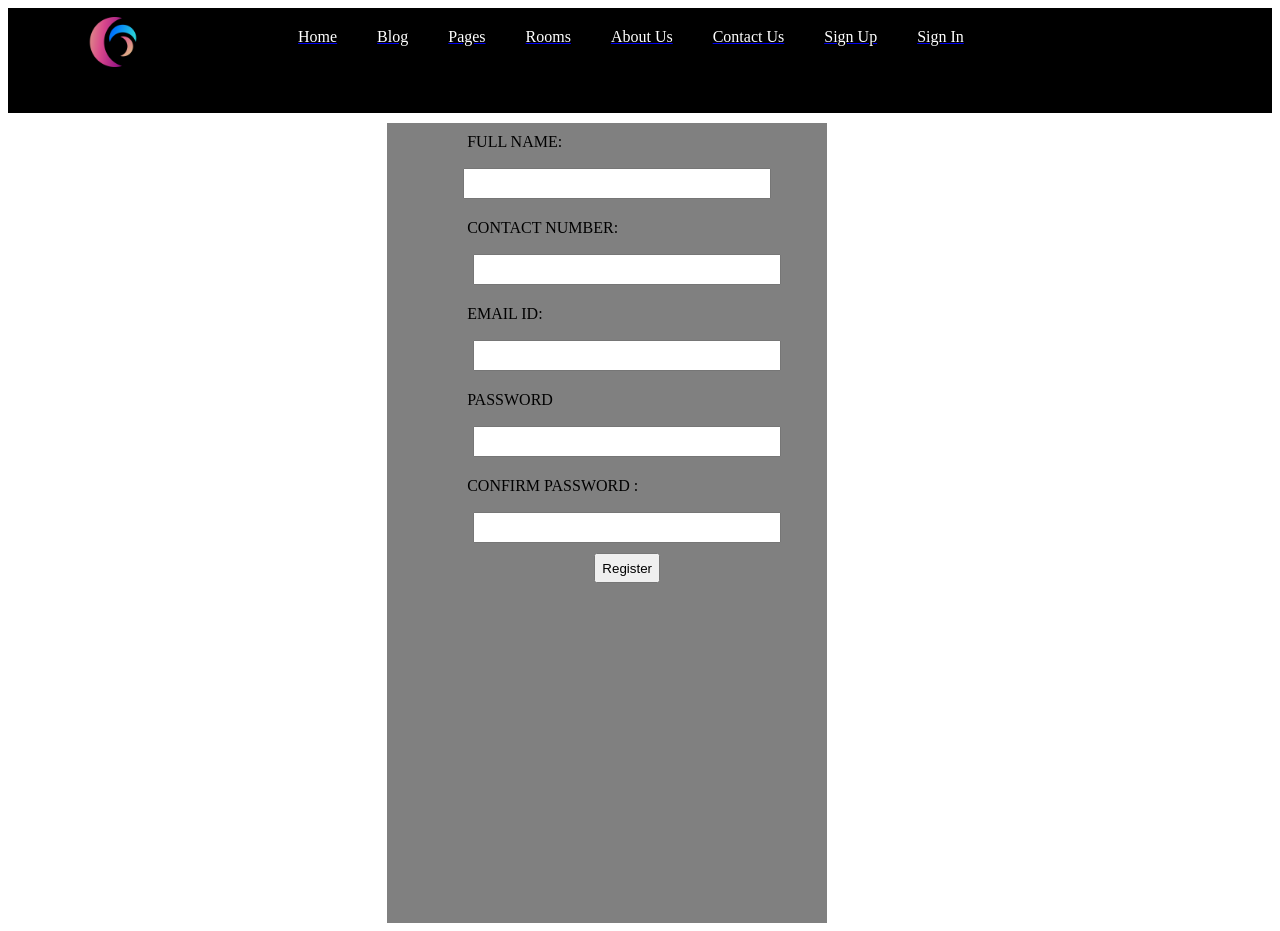
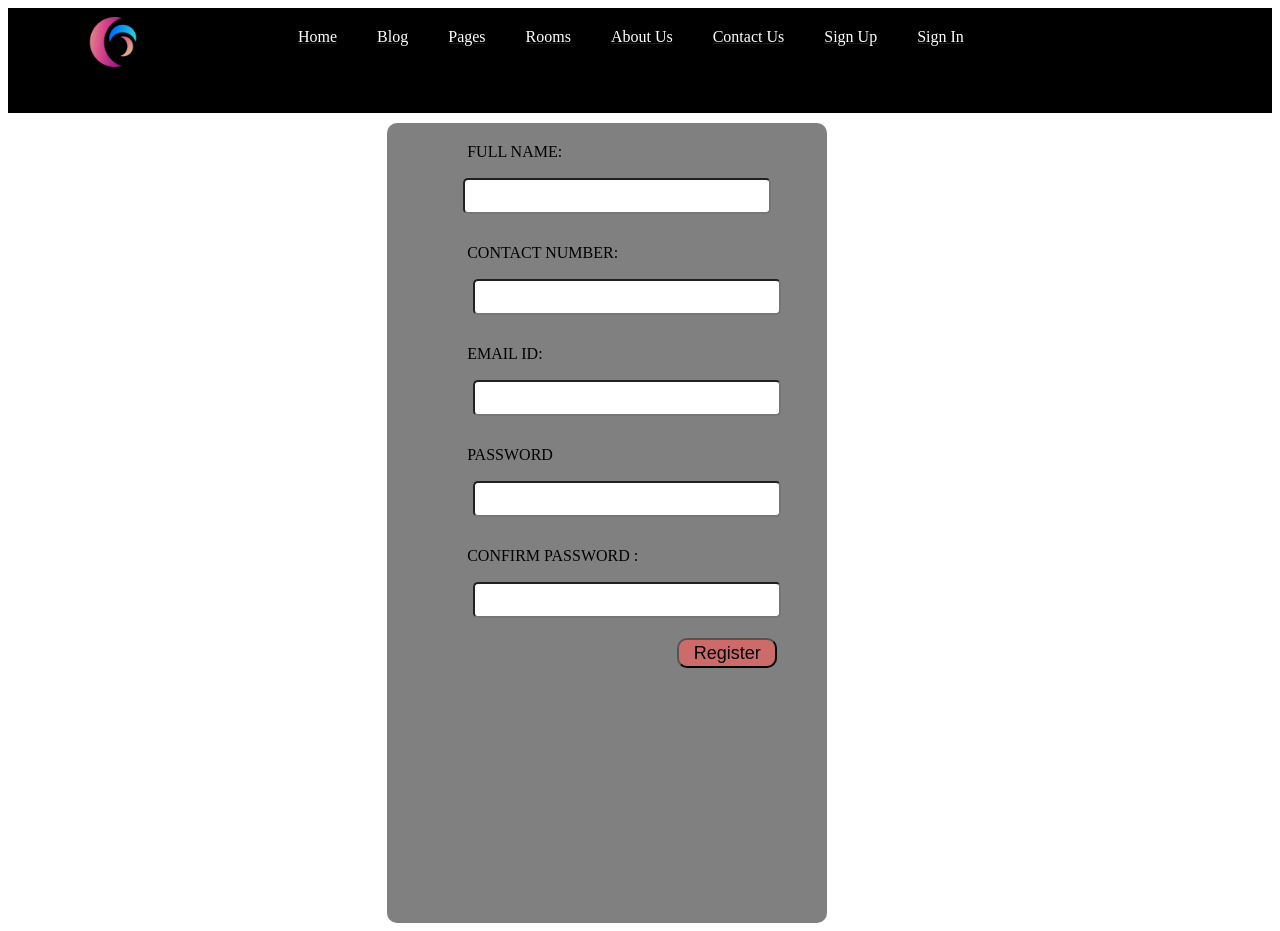
Before and after one commit to sachin-bhadoriya/Hotel_Website, a React (Vite) app: page /SignUp in a window 1280 px wide. Built offline with nearby package versions, Linux system fonts and the light colour scheme.

Commit message:
Sign up file

```diff
--- a/src/App.jsx
+++ b/src/App.jsx
@@ -17,7 +17,18 @@ import SignIn from './Components/JSXFile/SignIn';
 
 function App() {
   const [count, setCount] = useState(0)
-
+  const [signUpData,setsignUpData] = useState({
+    username:"",
+    email:"",
+    contactnumber:""
+  });
+const getDataFromSignUp =(data)=>{
+  console.log("it is getDataFromSignUp");
+  setsignUpData(data);
+  console.log(signUpData.email);
+  console.log(signUpData.username);
+  console.log(signUpData.contactnumber);
+}
   return (
     <>
 
@@ -25,7 +36,7 @@ function App() {
         <div>
 
         <div className={Styles.AppContainer}>
-        <Header/>
+        <Header onSignUp={signUpData}/>
         </div>
             <Routes>
                       <Route path="/Logo" element={<LogoImage/>}/>
@@ -35,12 +46,13 @@ function App() {
                       <Route path="/Rooms"  element={<Rooms/>}/>
                       <Route path="/AboutUs"  element={<AboutUs/>}/>
                       <Route path="/ContactUs" element={<ContactUs/>}/>
-                      <Route path="/SignUp" element={<SignUp/>}/>
-                      <Route path="/SignIn" element={<SignIn/>}/>
+                      <Route path="/SignUp" element={<SignUp signUpData={getDataFromSignUp}/>} />
+                      <Route path="/SignIn" element={<SignIn />}/>
 
                       {/* Add more routes here for other components if needed */}
                       <Route path="/" element={<Navigate to="/Home" />} />
             </Routes>
+
         </div>
       </Router>
 
--- a/src/Components/CSSFile/SignUp.module.css
+++ b/src/Components/CSSFile/SignUp.module.css
@@ -1,11 +1,11 @@
 .signup_container{
-
     height: 100vh;
     width:400px;
     background-color: grey;
     text-align : center;
     padding-left:40px;
     margin-left:30%;
+    border-radius:10px;
 }
 .name_container{
     padding:center;
@@ -14,27 +14,35 @@
 
 }
 .input_container{
-
-    height:25px;
+    height:30px;
     width:300px;
-
     margin-top:10px;
-
-    justify-content: left;
+    border-radius:5px;
+    justify-content: center;
 
 }
 .label_container{
     display:flex;
     height:25px;
     width:200px;
-    padding-top:10px;
+    padding-top:20px;
     margin-top:10px;
     margin-left:40px;
     justify-content:left;
 
 }
+
 .button_css{
-    margin-top:10px;
+    background-color : rgb(205, 107, 107);   /* color button*/
+    margin-top:20px;
+    margin-left:200px;
+    height:30px;
+    width:100px;
+    border-radius: 10px;
+    font-size: large;
+}
 
-    height:30px;
+.button_css:hover{
+    background-color : green;
+    font-size:large;
 }
--- a/src/Components/JSXFile/Header.jsx
+++ b/src/Components/JSXFile/Header.jsx
@@ -1,11 +1,27 @@
 
 // this is a header
-import {Link} from 'react-router-dom'
+import {useState} from 'react';
+import {Form, Link} from 'react-router-dom'
 import Styles from  '../CSSFile/Header.module.css';
 import Logo_Component from '../JSXFile/Logo';
 import LogoImage from '../../assets/images/logo.png';
 
-const Header=()=>{
+const Header=({onSignUp})=>{
+    // define the object behaviour
+    const [signUpData,setsignUpData] = useState({
+        username:"",
+        email:"",
+        contactnumber:""
+    });
+
+// get the sign up value through prop
+   const getSignUpValue =()=>{
+    console.log("get username value");
+    setsignUpData(onSignUp);
+    Object.entries(signUpData).forEach(([key, value])=>{
+        console.log(`${key}:${value}`);
+    });
+   }
 
     return (
         <>
@@ -20,7 +36,7 @@ const Header=()=>{
                         <span className={Styles.logoimagecss}><Logo_Component Image = {LogoImage} /></span>
 
                         <li>
-                            <Link to="/Home"><span className={Styles.home_css}>Home</span></Link>
+                            <Link to="/Home"><span className={Styles.home_css} >Home</span></Link>
                         </li><li>
                             <Link to="/Blog"><span className={Styles.blog_css}>Blog</span></Link>
                         </li><li>
@@ -32,9 +48,10 @@ const Header=()=>{
                         </li><li>
                             <Link to="/ContactUs"><span className={Styles.contactus_css}>Contact Us</span></Link>
                         </li><li>
-                            <Link to="/SignUp"><span className={Styles.SignUp_css}>Sign Up</span></Link>
-                        </li><li>
-                            <Link to="/SignIn" className={Styles.SignIn_css}><span>Sign In</span></Link>
+                            <Link to="/SignUp"><span className={Styles.SignUp_css} onClick={getSignUpValue}>Sign Up</span></Link>
+                        </li>
+                        <li>
+                            <Link to="/SignIn" className={Styles.SignIn_css} ><span>Sign In</span></Link>
                         </li>
 
                         {/* You can add more links here for other routes if needed */}
--- a/src/Components/JSXFile/SignUp.jsx
+++ b/src/Components/JSXFile/SignUp.jsx
@@ -1,34 +1,60 @@
-import React from 'react';
+import React,{useState} from 'react';
 import Styles from '../CSSFile/SignUp.module.css';
 
-const SignUp =()=>{
+const SignUp =({signUpData})=>{
+    const [FormData,setFormData] = useState({
+        username:"",
+        email:"",
+        contactnumber:"",
+        password:"",
+        confirmpass:""
+    });
+
+    const handleInputChange =(event)=>{
+        const{name, value}=event.target;
+        setFormData({
+            ...FormData,
+            [name]:value
+        })
+
+    };
+    const getUserDetails = (event)=>{
+        event.preventDefault();
+        console.log(`username ${FormData.username}`)
+        console.log(`email ${FormData.email}`);
+        signUpData(FormData);
+
+    }
     return (
         <>
 
         <div className={Styles.signup_container}>
-            <form className={Styles.signup_form}>
+            <form  id="SignUpForm"className={Styles.signup_form} onSubmit={getUserDetails}>
             <div className={Styles.name_container}>
                 <label className={Styles.label_container} htmlFor="fullname" required >FULL NAME: </label>
-                <input className={Styles.input_container} type="text" />
+                <input className={Styles.input_container} type="text" name="username" onChange={handleInputChange}/>
             </div>
             <div>
                 <label className={Styles.label_container}htmlFor="contactnumber"> CONTACT NUMBER:</label>
-                <input className={Styles.input_container} id="contactnumber" type="tel" minLength="10" maxLength="10" required/>
+                <input className={Styles.input_container} id="contactnumber" type="tel" minLength="10" maxLength="10" name="contactnumber" onChange={handleInputChange} required/>
             </div>
             <div>
                 <label className={Styles.label_container}htmlFor="emailno">EMAIL ID:</label>
-                <input className={Styles.input_container} id ="emailno" type="email"  required/>
+                <input className={Styles.input_container} id ="emailno" type="email" name="email" onChange={handleInputChange} required/>
             </div>
             <div>
                 <label className={Styles.label_container} htmlFor="pass">PASSWORD</label>
-                <input className={Styles.input_container} id = "pass"type="password" required/>
+                <input className={Styles.input_container} id = "pass"type="password" name="password" onChange={handleInputChange} required/>
             </div>
             <div>
                 <label className={Styles.label_container} htmlFor="confirmpass">CONFIRM PASSWORD : </label>
-                <input className={Styles.input_container} id="confirmpass" type="password"  required/>
+                <input className={Styles.input_container} id="confirmpass" type="password" name="confirmpass" onChange={handleInputChange} required/>
             </div>
             <div>
-                <button className={Styles.button_css}>Register</button>
+                <button
+                type="submit"
+                className={Styles.button_css}
+                >Register</button>
             </div>
             </form>
         </div>
```
